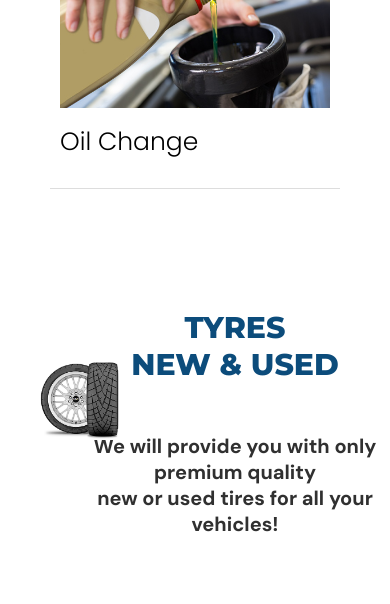
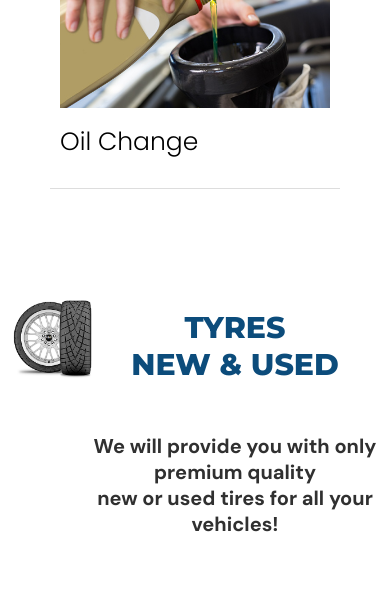
Before and after one commit to fedbeg/aandr.github.io, a plain HTML site: page index.html in a window 390 px wide. Shown: the part 1892-2496 px from the top of the page. Drawn offline with nearby package versions, Linux system fonts and the light colour scheme.

Commit message:
Update style.css

```diff
--- a/css/style.css
+++ b/css/style.css
@@ -546,6 +546,10 @@ padding-top: 2rem;
 
 @media (min-width: 100px) and (max-width: 900px) {
 
+.tyres__image{
+    top:5%;
+    left: 3% ;
+  }
 
 
 
```
